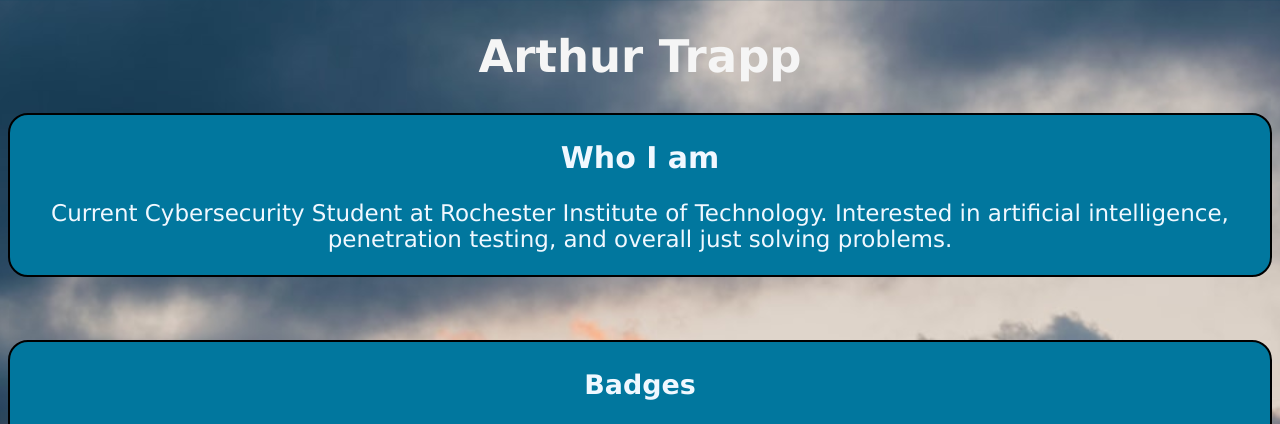
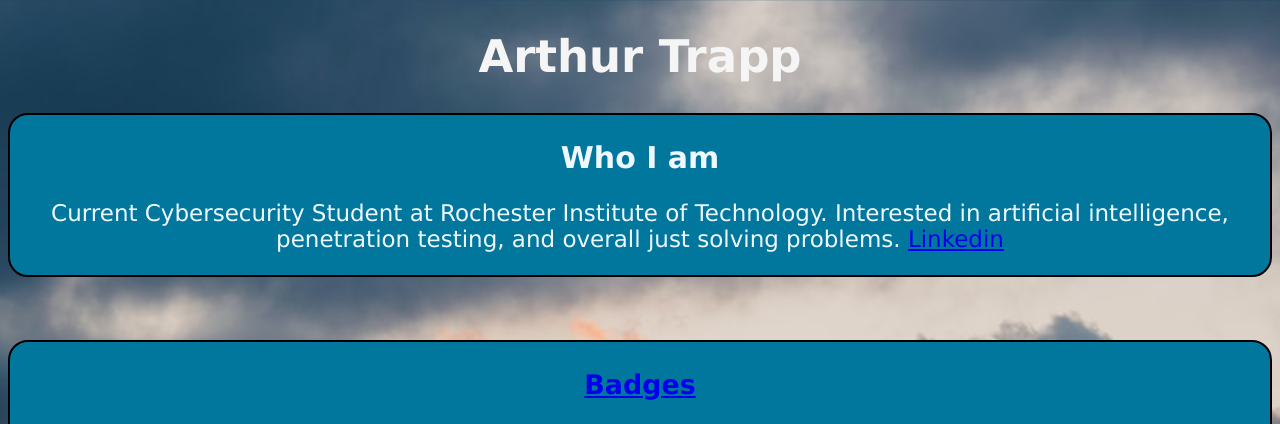
Before and after one commit to The-Trapp/The-Trapp.github.io, a website: page index.html in a window 1280 px wide. Shown: the top 424 px of the page. Drawn offline with Linux system fonts and the light colour scheme; grey boxes are pictures that could not be loaded.

Commit message:
Added Linkedin

```diff
--- a/index.html
+++ b/index.html
@@ -19,6 +19,8 @@
             Who I am
         </h2>
         <p>Current Cybersecurity Student at Rochester Institute of Technology. Interested in artificial intelligence, penetration testing, and overall just solving problems.
+            <a href="https://www.linkedin.com/in/arthurtrapp/">
+            Linkedin
         </article>
     <div id="blocks">
         <article id="Badges">
```
